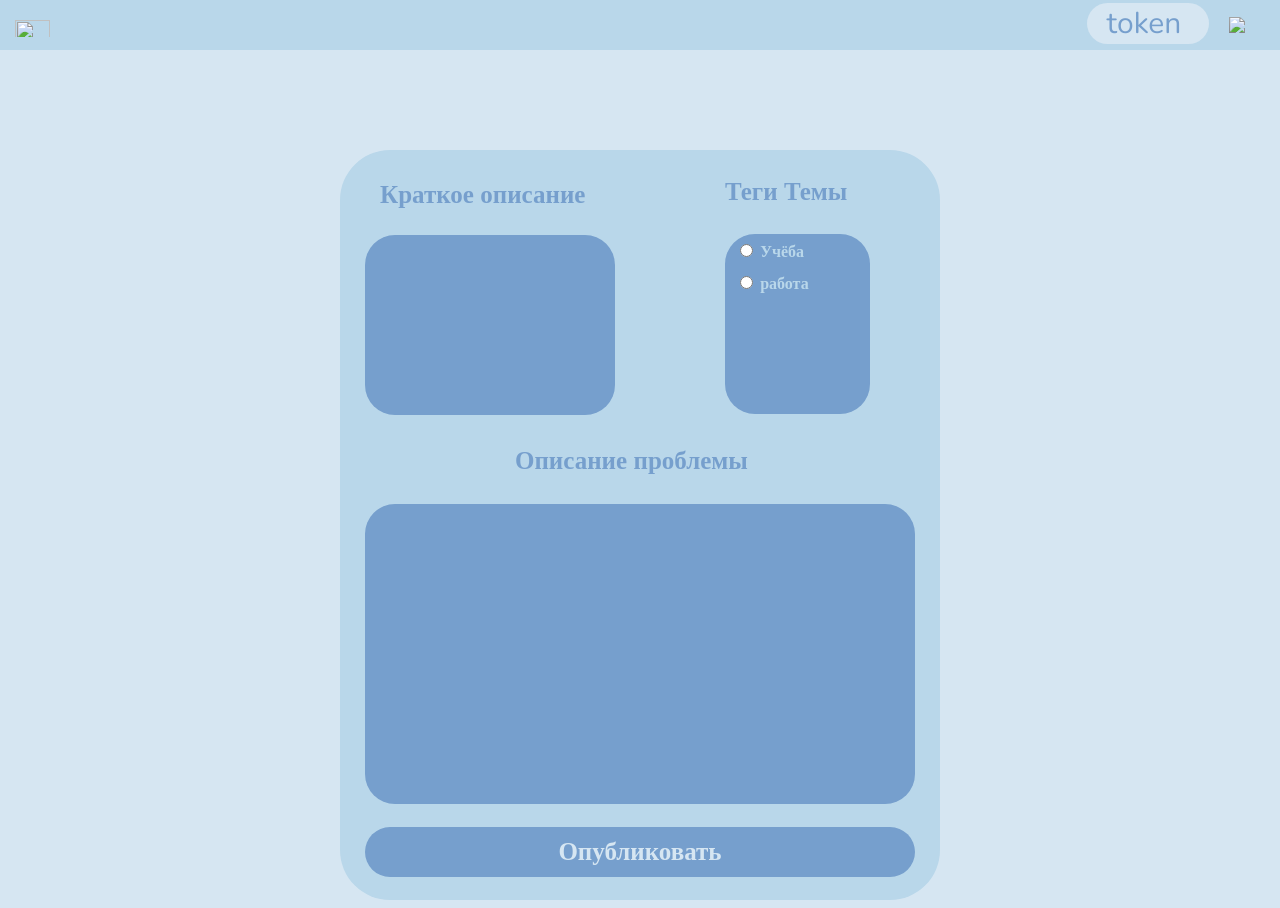
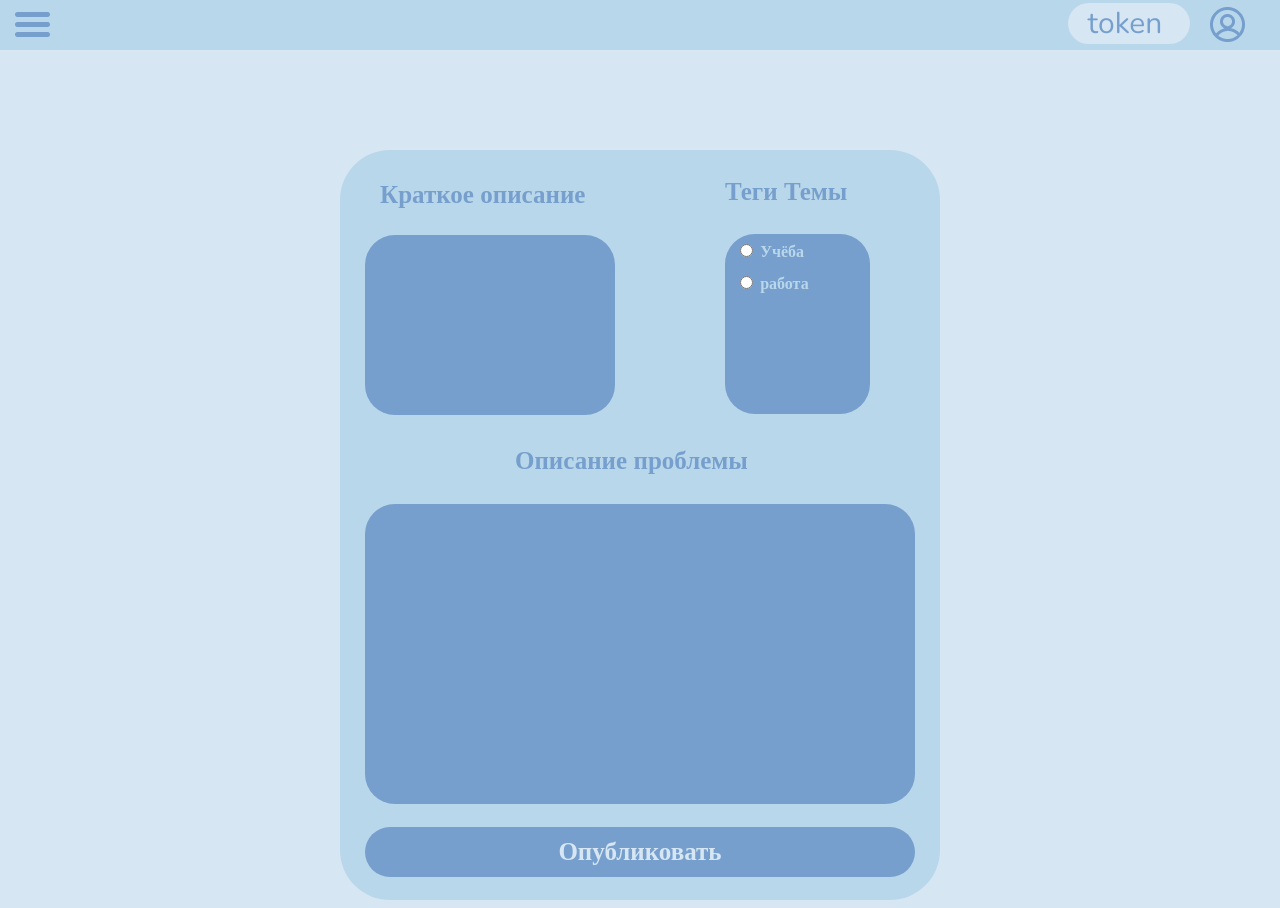
Before and after one commit to NikitkaZ/FreeHelp, a plain HTML site: page fonts/needhelp.html in a window 1280 px wide. Drawn offline with nearby package versions, Linux system fonts and the light colour scheme; files whose address does not match are found by name.

Commit message:
Update needhelp.html

```diff
--- a/fonts/needhelp.html
+++ b/fonts/needhelp.html
@@ -13,12 +13,12 @@
 
     <header class="header">
         <div class="contener">
-            <a href="Settings.html"><img class="img" src="image/Settings.png" /></a>
+            <a href="Settings.html"><img class="img" src="/FreeHelp/image/Settings.png" /></a>
             <nav class="user_right">
                 <a class="contener2" style="text-decoration: none;" href="#">
                     <div class="user">token</div>
                 </a>
-                <a class="user" href="user.html"><img style="margin-top: 7px" src="image/user.png" /></a>
+                <a class="user" href="user.html"><img style="margin-top: 7px" src="/FreeHelp/image/user.png" /></a>
             </nav>
         </div>
     </header>
```
